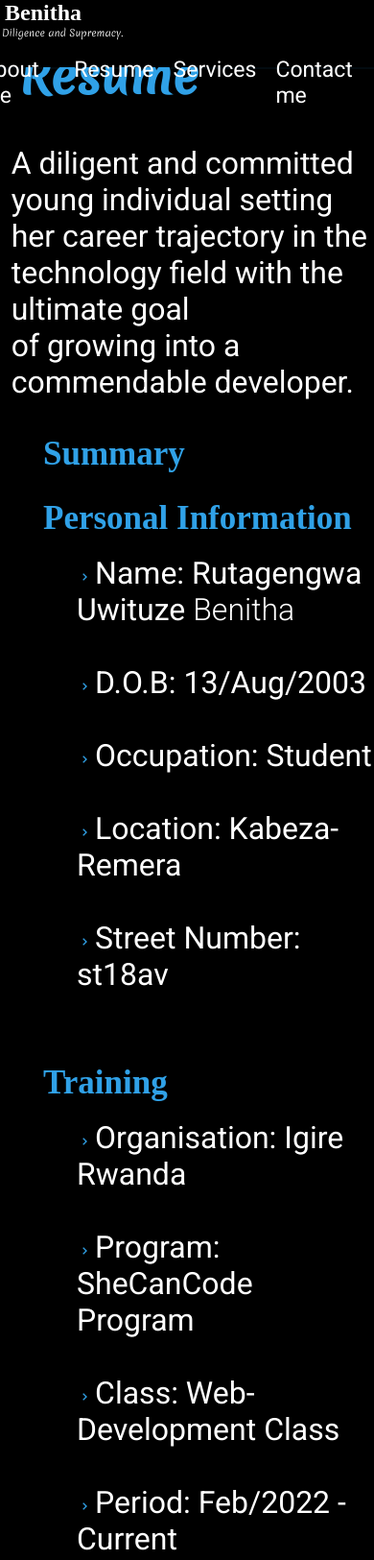
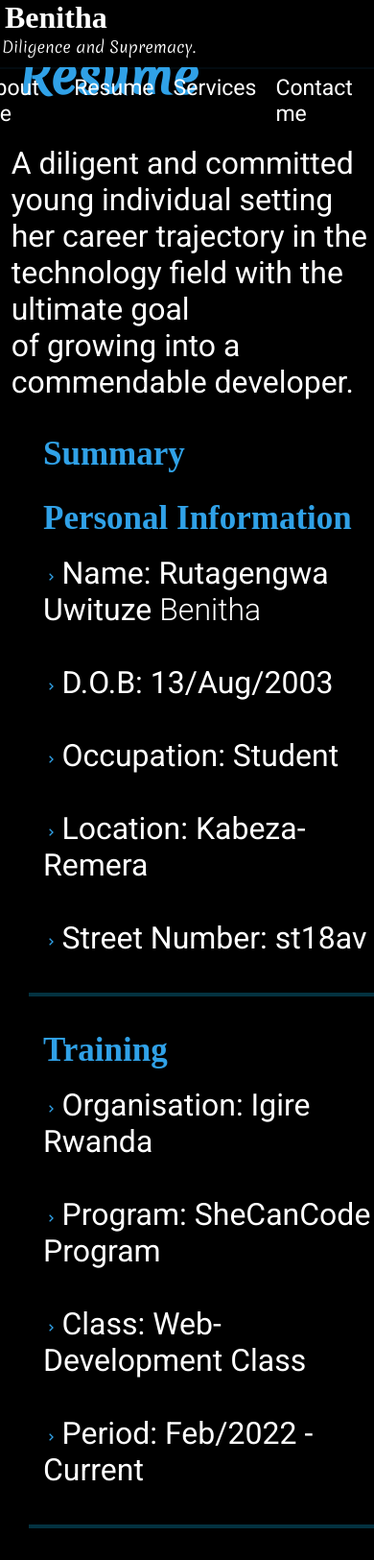
Before and after one commit to Benitha06/Personal-Portifolio, a plain HTML site: page Hire me.html in a window 390 px wide. Shown: the top 1625 px of the page at 96% size. Drawn offline with nearby package versions, Linux system fonts and the light colour scheme; a web font is replaced by a local one.

Commit message:
Portifolio

```diff
--- a/CSS/About me.css
+++ b/CSS/About me.css
@@ -216,7 +216,6 @@ button {
 .ton :hover {
     background-color: white;
     color: rgb(48, 161, 231);
-    font-family: merienda;
     transition: 3s;
 }
 .ton {
@@ -316,6 +315,7 @@ button {
     h2 {
 
         color: black;
+        font-size: xx-large;
         padding-left: 5px;
     }
     .logo {
@@ -327,7 +327,7 @@ button {
         color: white;
         font-family: merienda;
         font-weight: 300;
-        font-size: x-small;
+        font-size: medium;
         padding-left: 2px;
     }
     .list ul li {
--- a/CSS/Contact me.css
+++ b/CSS/Contact me.css
@@ -168,6 +168,7 @@ h1 span {
     h2 {
 
         color: black;
+        font-size: xx-large;
         padding-left: 5px;
     }
     .logo {
@@ -179,7 +180,7 @@ h1 span {
         color: white;
         font-family: merienda;
         font-weight: 300;
-        font-size: x-small;
+        font-size: medium;
         padding-left: 2px;
     }
     .list ul li {
--- a/CSS/Hire me.css
+++ b/CSS/Hire me.css
@@ -88,18 +88,27 @@ h1 {
     color: rgb(48, 161, 231);
 }
 .uno strong {
-    margin-left: 100px;
+    /* margin-left: 10px; */
     font-weight: 300;
 }
 .lists {
     display: flex;
-    gap: 200px;
+    gap: 10%;
     margin-left: 40px;
 }
 .tu ul {
-    margin-left: -3%;
+    margin-left: -10%;
 }
 .tu {
+    margin-left: -14%;
+}
+.uno ul {
+    margin-left: -10%;
+}
+.training {
+    margin-left: -14%;
+}
+.training ul {
     margin-left: -10%;
 }
 
@@ -126,6 +135,12 @@ h1 {
 i {
     font-size: medium;
 }
+.line {
+    /* padding-bottom: 25%; */
+    width: -1%;
+    border: 2px solid rgba(11, 116, 148, 0.432) ;
+    margin-left: -3%;
+}
 
 @media screen  and (max-width: 830px){
 
@@ -140,6 +155,7 @@ i {
     h2 {
 
         color: black;
+        font-size: xx-large;
         padding-left: 5px;
     }
     .logo {
@@ -151,7 +167,7 @@ i {
         color: white;
         font-family: merienda;
         font-weight: 300;
-        font-size: x-small;
+        font-size: medium;
         padding-left: 2px;
     }
     .list ul li {
@@ -241,5 +257,15 @@ i {
     i {
         font-size: medium ;
            }
+    .training {
 
+        margin-left: 0%;
+
+    }
+    .uno {
+
+    }
+    .tu {
+        margin-left: 0%;
+    }
 }
--- a/CSS/index.css
+++ b/CSS/index.css
@@ -155,7 +155,7 @@ a i {
 a i:hover {
     color: white;
     background-color: rgb(48, 161, 231);
-    font-size: 40px;
+    /* font-size: 30px; */
 }
 
 @media screen and (max-width:830px) {
@@ -163,6 +163,7 @@ a i:hover {
     h2 {
 
         color: black;
+        font-size: xx-large;
         padding-left: 5px;
     }
     .logo {
@@ -174,7 +175,7 @@ a i:hover {
         color: white;
         font-family: merienda;
         font-weight: 300;
-        font-size: x-small;
+        font-size: medium;
         padding-left: 2px;
     }
     .list ul li {
@@ -302,8 +303,8 @@ a i:hover {
     .spans {
 
         position: absolute;
-        bottom: 17%;
-        left: 25%;
+        bottom: 20%;
+        left: 23%;
         display: flex;
         gap: 15%;
     }
@@ -318,7 +319,7 @@ a i:hover {
     a i:hover {
         color: white;
         background-color: rgb(48, 161, 231);
-        font-size: 70px;
+        /* font-size: 70px; */
     }
 
 }
--- a/CSS/services.css
+++ b/CSS/services.css
@@ -88,15 +88,13 @@ button {
     color: white;
     border: none;
 }
-.ton {
-    padding-left: 35%;
-}
 .ton :hover {
-
     background-color: white;
     color: rgb(48, 161, 231);
     transition: 3s;
-
+}
+.ton {
+    padding-left: 130px;
 }
 
 .design {
@@ -131,11 +129,13 @@ h2 span {
     color: white;
 }
 
+
 @media screen and (max-width:830px) {
 
     h2 {
 
         color: black;
+        font-size: xx-large;
         padding-left: 5px;
     }
     .logo {
@@ -147,7 +147,7 @@ h2 span {
         color: white;
         font-family: merienda;
         font-weight: 300;
-        font-size: x-small;
+        font-size: medium;
         padding-left: 2px;
     }
     .list ul li {
--- a/Hire me.html
+++ b/Hire me.html
@@ -54,7 +54,10 @@
                     <li><i class='bx bx-chevron-right'></i>Location: Kabeza-Remera </li> <br>
                     <li><i class='bx bx-chevron-right'></i>Street Number: st18av</li> <br>
 
-                </ul> <br> <br>
+                </ul>
+               </div>
+               <div class="line"></div> <br> <br>
+                <div class="training">
                 <h2>Training</h2> <br>
                 <ul>
                     <li><i class='bx bx-chevron-right'></i>Organisation: Igire Rwanda </li> <br>
@@ -62,7 +65,9 @@
                     <li><i class='bx bx-chevron-right'></i>Class: Web-Development Class</li> <br>
                     <li><i class='bx bx-chevron-right'></i>Period: Feb/2022 - Current</li> <br>
                 </ul>
-                </div> <br> <br>
+            </div>
+            <div class="line"></div>
+                 <br> <br>
 
                 <div class="tu">
 
```
Also changed, not shown: Services.html (+2 -0 lines).
